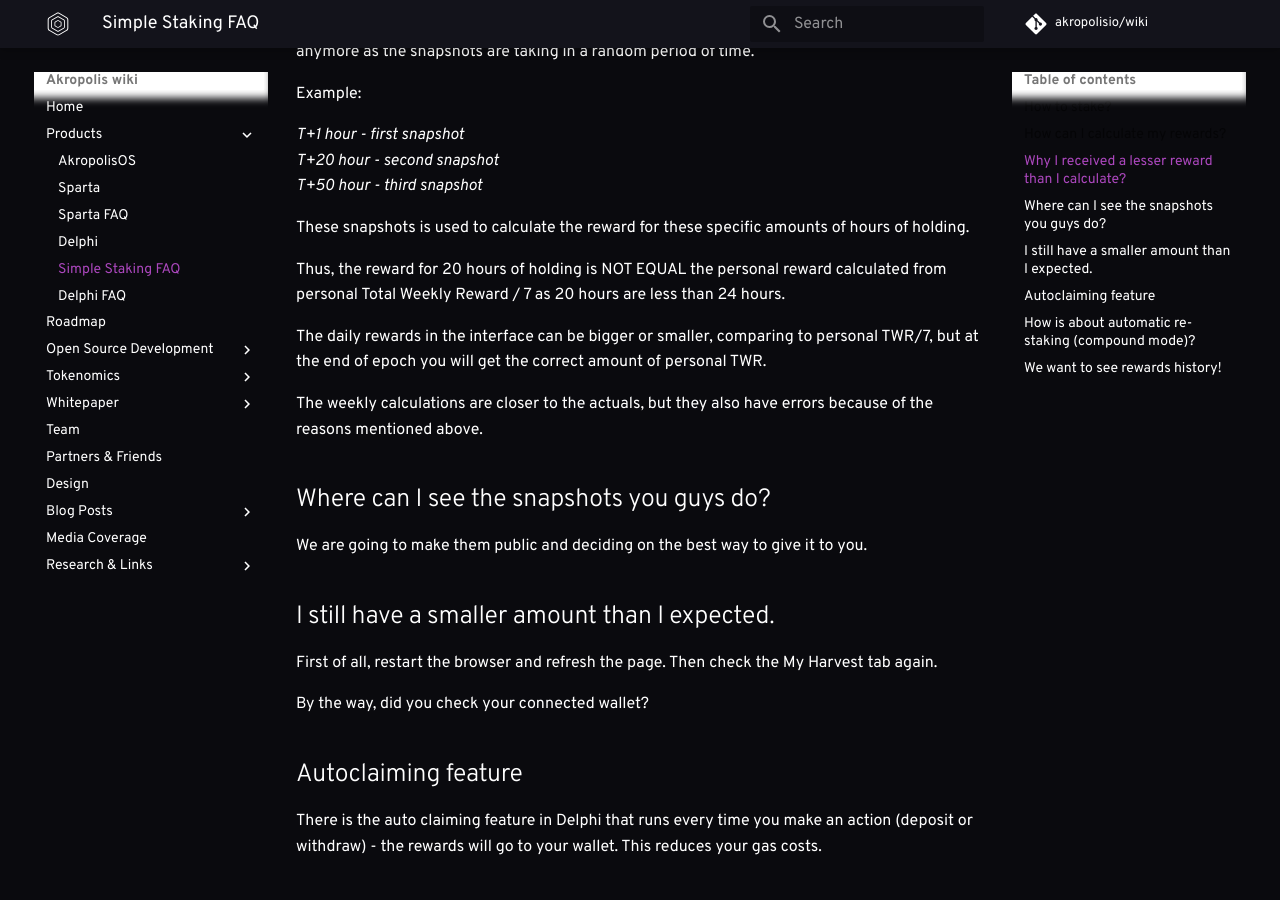
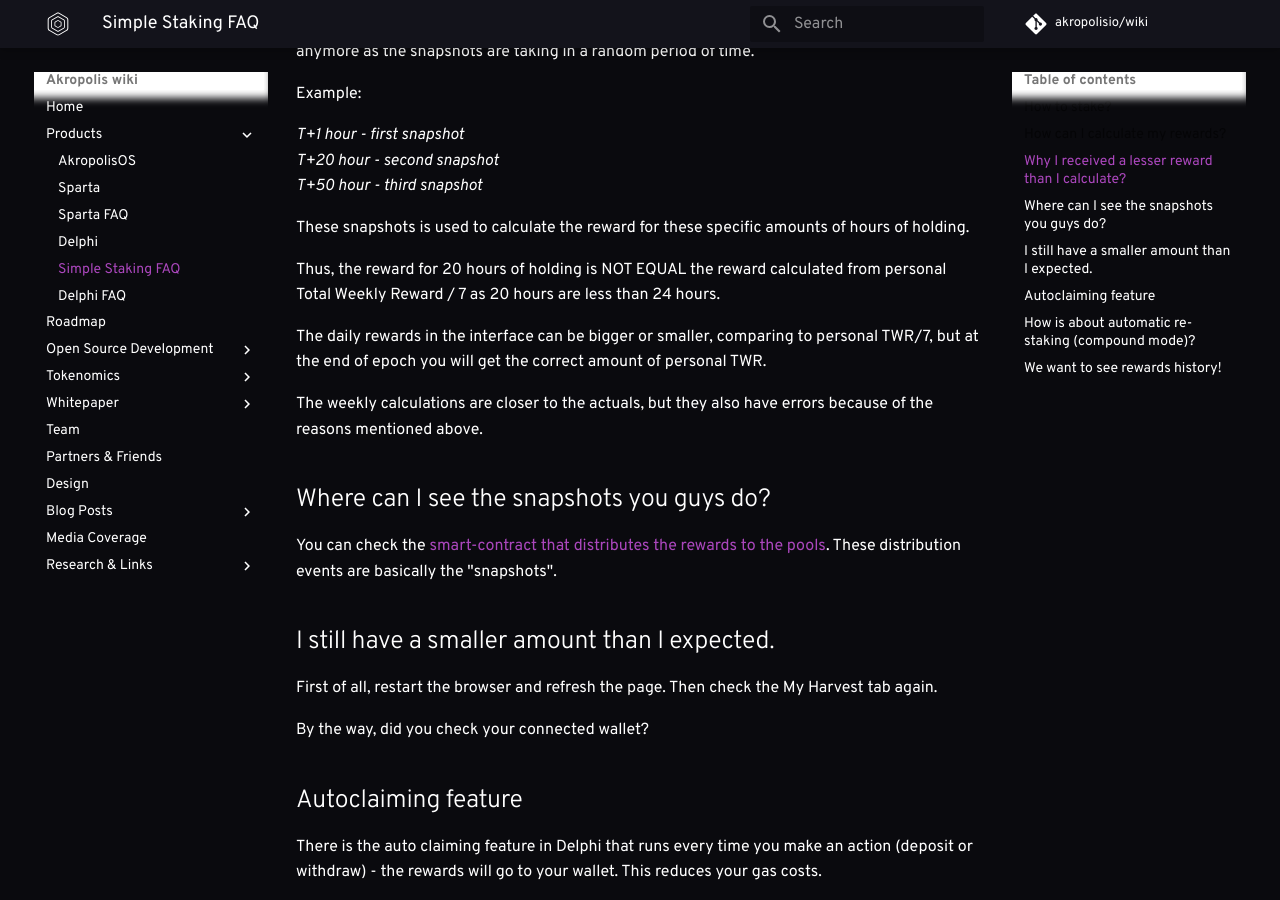
Before and after one commit to kaonone/wiki, an MkDocs documentation site: the page built from docs/simplefaq.md, in a window 1280 px wide and 900 px high, scrolled down 1110 px. Built offline with MkDocs 1.6.1 and Material for MkDocs 9.7.7, drawn with Linux system fonts in a browser that asks for light colours; some web fonts are replaced; comment, search, counter and statistics services are not loaded; old or Windows-style settings are respelled for this version of MkDocs.

Commit message:
Update simplefaq.md

```diff
--- a/docs/simplefaq.md
+++ b/docs/simplefaq.md
@@ -50,7 +50,7 @@
 
 These snapshots is used to calculate the reward for these specific amounts of hours of holding.
 
-Thus, the reward for 20 hours of holding is NOT EQUAL the personal reward calculated from personal Total Weekly Reward / 7 as 20 hours are less than 24 hours.
+Thus, the reward for 20 hours of holding is NOT EQUAL the reward calculated from personal Total Weekly Reward / 7 as 20 hours are less than 24 hours.
 
 The daily rewards in the interface can be bigger or smaller, comparing to personal TWR/7, but at the end of epoch you will get the correct amount of personal TWR.
 
@@ -58,7 +58,7 @@
 
 ## Where can I see the snapshots you guys do?
 
-We are going to make them public and deciding on the best way to give it to you.
+You can check the [smart-contract that distributes the rewards to the pools](https://etherscan.io/tokentxns?a=0x2a9dcb9d79aba0cc64565a87c9d20d11d1f33a07). These distribution events are basically the "snapshots".
 
 ## I still have a smaller amount than I expected.
 
```
